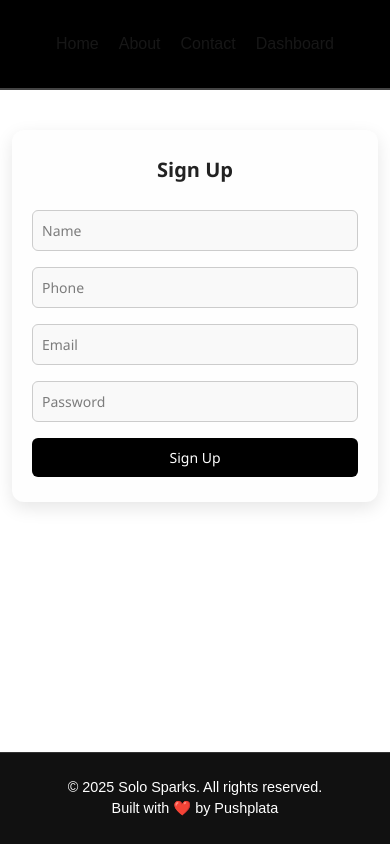
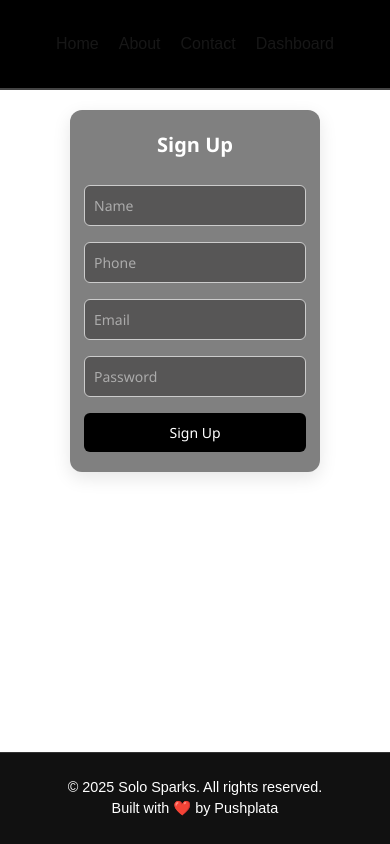
Before and after one commit to pushplata-sahu/Solo_Sparks, a Next.js app: page /signup in a window 390 px wide. Built offline with nearby package versions, Linux system fonts and the light colour scheme.

Commit message:
Improved mobile responsiveness and centered heading

```diff
--- a/app/about/page.tsx
+++ b/app/about/page.tsx
@@ -8,33 +8,50 @@ export default function AboutPage() {
     <div className="about-container">
       <h1>About Solo Sparks</h1>
       <p>
-        Solo Sparks is not just an application — it's your emotional growth companion.
-        Designed with care and backed by behavioral science, it helps users explore who they are,
-        where they're going, and how they feel along the way.
+        Solo Sparks is not just an application — it's your emotional growth
+        companion. Designed with care and backed by behavioral science, it helps
+        users explore who they are, where they're going, and how they feel along
+        the way.
       </p>
 
       <h2>Why Solo Sparks?</h2>
       <p>
-        In a world full of noise, Solo Sparks brings you back to yourself. Our platform
-        guides users through self-discovery using intelligent systems that adapt to their emotional needs,
-        personality, and growth journey.
+        In a world full of noise, Solo Sparks brings you back to yourself. Our
+        platform guides users through self-discovery using intelligent systems
+        that adapt to their emotional needs, personality, and growth journey.
       </p>
 
-      <h2> What Makes It Special?</h2>
-      <ul>
-        <li><strong>Dynamic Self-Understanding:</strong> Our engine evolves with you, learning from your reflections and behaviors.</li>
-        <li><strong>Smart Quest Matching:</strong> You don’t just get random tasks — you get meaningful missions that align with your goals and mindset.</li>
-        <li><strong>Multi-Mode Reflections:</strong> Write, speak, or snap — express your emotions the way that feels most natural.</li>
-        <li><strong>Spark Points System:</strong> Motivation meets gamification. Earn, grow, and unlock personal achievements.</li>
-        <li><strong>Meaningful Rewards:</strong> Uncover hidden insights, unlock new self-discovery paths, and boost your profile along the way.</li>
-        <li><strong>Growth Analytics:</strong> Visualize your journey — not just what you did, but how you evolved.</li>
-      </ul>
+      <h2>What Makes It Special?</h2>
+      <p>
+        <strong>Dynamic Self-Understanding:</strong> Our engine evolves with
+        you, learning from your reflections and behaviors.
+      </p>
+      <p>
+        <strong>Smart Quest Matching:</strong> You don’t just get random tasks —
+        you get meaningful missions that align with your goals and mindset.
+      </p>
+      <p>
+        <strong>Multi-Mode Reflections:</strong> Write, speak, or snap — express
+        your emotions the way that feels most natural.
+      </p>
+      <p>
+        <strong>Spark Points System:</strong> Motivation meets gamification.
+        Earn, grow, and unlock personal achievements.
+      </p>
+      <p>
+        <strong>Meaningful Rewards:</strong> Uncover hidden insights, unlock new
+        self-discovery paths, and boost your profile along the way.
+      </p>
+      <p>
+        <strong>Growth Analytics:</strong> Visualize your journey — not just
+        what you did, but how you evolved.
+      </p>
 
       <h2> The Vision</h2>
       <p>
-        We believe every person has untapped emotional strength. Solo Sparks was built to
-        help you unlock it — through personalized challenges, soulful reflections, and
-        a support system that evolves with you.
+        We believe every person has untapped emotional strength. Solo Sparks was
+        built to help you unlock it — through personalized challenges, soulful
+        reflections, and a support system that evolves with you.
       </p>
 
       <h2>Crafted by</h2>
--- a/app/page.tsx
+++ b/app/page.tsx
@@ -2,6 +2,7 @@
 
 import Head from "next/head";
 import Link from "next/link";
+import "../styles/globals.css";
 
 export default function Home() {
   return (
--- a/styles/globals.css
+++ b/styles/globals.css
@@ -75,23 +75,20 @@ body {
   flex-wrap: wrap;
 }
 
+
 .section {
   display: flex;
   flex-direction: row;
-  justify-content: flex-start;
+  justify-content: center;
   align-items: stretch;
   gap: 20px;
   margin-top: 50px;
-  flex-wrap: nowrap;
-  overflow-x: auto;
-  padding: 0 1rem;
-  scroll-snap-type: x mandatory;
+  flex-wrap: wrap;
 }
 
 .card {
-  background-color: white;
+  background-color: gray;
   color: black;
-  flex: 0 0 auto;
   width: 300px;
   padding: 24px;
   border-radius: 12px;
@@ -101,12 +98,14 @@ body {
   display: flex;
   flex-direction: column;
   justify-content: space-between;
-  scroll-snap-align: start;
 }
 
 .card:hover {
   transform: translateY(-5px);
 }
+
+
+
 
 .card h2 {
   font-size: 20px;
@@ -143,26 +142,28 @@ body {
   margin-top: auto;
   z-index: 1;
 }
-
-
 .features-clean {
-  margin-top: 100px;
+  margin-top: 40px; /* ✅ Reduced spacing */
   padding: 20px;
   background-color: transparent;
-  text-align: center;
+  max-width: 800px;
+  margin-left: auto;
+  margin-right: auto;
 }
 
 .features-heading {
-  font-size: 24px;
-  margin-bottom: 12px;
+  font-size: 28px;
+  margin-bottom: 16px;
   font-weight: bold;
   color: #fff;
+  text-align: center;
 }
 
 .features-subtitle {
   font-size: 16px;
   margin-bottom: 24px;
   color: #ccc;
+  text-align: left;
 }
 
 .features-list {
@@ -171,20 +172,25 @@ body {
   font-size: 15px;
   line-height: 1.8;
   color: #bbb;
+  text-align: left;
 }
+
+
 
 .features-list li {
   margin-bottom: 8px;
 }
 
-@media (max-width: 480px) {
-  .mainnav ul {
-    gap: 8px;
+@media (max-width: 600px) {
+  .section {
+    flex-direction: column;
+    align-items: center;
   }
 
   .card {
-    padding: 16px;
-    width: 240px;
+    width: 100%;            /* Full width of container */
+    max-width: 360px;       /* Increased max-width */
+    padding: 20px;          /* Comfortable spacing */
   }
 
   .card h2 {
@@ -195,3 +201,22 @@ body {
     font-size: 13px;
   }
 }
+
+
+@media (max-width: 480px) {
+  .h1 {
+    font-size: 1.75rem; /* Reduced font size for one-line display */
+    line-height: 2.2rem;
+    margin-bottom: 4px;
+    white-space: nowrap; /* Force single line */
+  }
+
+  .features-heading {
+    font-size: 18px; /* ✅ Updated font size */
+    white-space: nowrap; /* Prevent wrapping */
+  }
+
+  .features-clean {
+    margin-top: 24px; /* Reduce top spacing above "Why Choose Us" */
+  }
+}
--- a/styles/login.css
+++ b/styles/login.css
@@ -1,10 +1,10 @@
 .auth-container {
-  max-width: 700px;
-  margin: 100px auto;
-  padding: 40px 35px;
-  background-color: #ffffff;
+  max-width: 500px;
+  margin: 40px auto;
+  padding: 30px;
+  background-color: gray;
   border-radius: 12px;
-  box-shadow: 0 6px 18px rgba(208, 170, 170, 0.12);
+  box-shadow: 0 4px 12px rgba(0, 0, 0, 0.1);
   text-align: center;
   font-family: 'Segoe UI', sans-serif;
 }
@@ -13,7 +13,7 @@
   font-size: 26px;
   font-weight: 600;
   margin-bottom: 25px;
-  color: #222;
+  color: #fff;
 }
 
 .auth-form {
@@ -25,29 +25,31 @@
 .auth-form input {
   width: 100%;
   padding: 12px;
-  border-radius: 6px;
+  border-radius: 8px;
   border: 1px solid #ccc;
   font-size: 16px;
-  color: #000;
-  background-color: #f9f9f9;
+  background-color: #575656;
+  color: #fff;
+  font-weight: 500;
   transition: all 0.3s ease;
 }
 
 .auth-form input:focus {
-  border-color: #555;
-  background-color: #fff;
+  border: 2px solid #404142;
+  background-color: #555;
   outline: none;
-  box-shadow: 0 0 4px rgba(0, 0, 0, 0.1); /* ✅ Subtle glow */
+  box-shadow: 0 0 4px rgba(74, 144, 226, 0.4);
+  color: #fff;
 }
 
 .auth-form button {
+  width: 100%;
   padding: 12px;
-  background-color: #000;
-  color: #fff;
-  font-size: 16px;
-  font-weight: 500;
-  border-radius: 6px;
+  background-color: black;
+  color: white;
   border: none;
+  border-radius: 8px;
+  font-weight: bold;
   cursor: pointer;
   transition: background-color 0.3s ease;
 }
@@ -61,20 +63,45 @@
   cursor: not-allowed;
 }
 
-
 .error-message {
-  color: red;
+  color: #ff6b6b;
   font-size: 0.9rem;
   margin-top: -10px;
 }
 
+/* ✅ Mobile View Fixes */
 @media (max-width: 768px) {
   .auth-container {
     max-width: 90%;
-    padding: 30px 20px;
+    margin: 30px auto;
+    padding: 24px 16px;
   }
 
   .auth-title {
     font-size: 22px;
   }
+
+  .auth-form input,
+  .auth-form button {
+    font-size: 0.95rem;
+    padding: 10px;
+  }
 }
+
+@media (max-width: 480px) {
+  .auth-container {
+    max-width: 95%;
+    margin: 20px auto;
+    padding: 20px 14px;
+  }
+
+  .auth-title {
+    font-size: 20px;
+  }
+
+  .auth-form input,
+  .auth-form button {
+    font-size: 0.9rem;
+    padding: 9px;
+  }
+}
--- a/styles/signup.css
+++ b/styles/signup.css
@@ -1,8 +1,8 @@
 .auth-container {
-  max-width: 700px;
-  margin: 100px auto;
-  padding: 40px 35px;
-  background-color: #fefefe;
+  max-width: 500px;
+  margin: 40px auto;
+  padding: 30px;
+  background-color: gray;
   border-radius: 12px;
   box-shadow: 0 6px 18px rgba(0, 0, 0, 0.1);
   text-align: center;
@@ -13,7 +13,7 @@
   font-size: 26px;
   margin-bottom: 25px;
   font-weight: bold;
-  color: #222;
+  color: #fff;
 }
 
 .auth-form {
@@ -28,21 +28,24 @@
   border-radius: 6px;
   border: 1px solid #ccc;
   font-size: 16px;
-  background-color: #f9f9f9;
-  color: #000;
+  background-color: #575656;
+  color: #fff;
+  font-weight: 500;
   transition: all 0.3s ease;
 }
 
 .auth-form input:focus {
-  border-color: #555;
-  background-color: #fff;
+  border: 2px solid #404142;
+  background-color: #555;
+  color: #fff;
+  box-shadow: 0 0 4px rgba(74, 144, 226, 0.4);
   outline: none;
 }
 
 .auth-form button {
   padding: 12px;
-  background-color: #000;
-  color: #fff;
+  background-color: black;
+  color: white;
   font-size: 16px;
   font-weight: 500;
   border-radius: 6px;
@@ -55,10 +58,12 @@
   background-color: #333;
 }
 
+/* ✅ Mobile Responsive Fixes */
 @media (max-width: 768px) {
   .auth-container {
-    margin: 60px 20px;
-    padding: 30px 25px;
+    max-width: 90%;
+    margin: 30px auto;
+    padding: 24px 16px;
   }
 
   .auth-title {
@@ -74,8 +79,9 @@
 
 @media (max-width: 480px) {
   .auth-container {
-    margin: 40px 12px;
-    padding: 25px 20px;
+    max-width: 95%;
+    margin: 20px auto;
+    padding: 20px 14px;
   }
 
   .auth-title {
```
Also changed, not shown: app/dashboard/page.tsx (+53 -9 lines), styles/about.css (+2 -16 lines), styles/contact.css (+15 -4 lines), styles/dashboard.css (+18 -11 lines).
